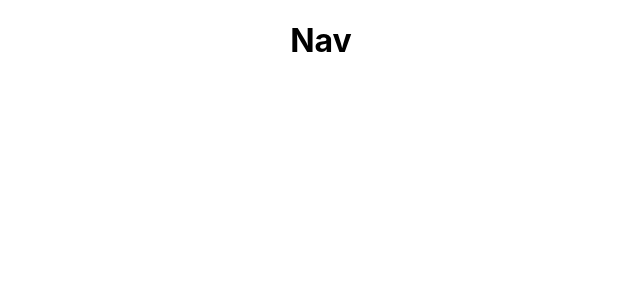
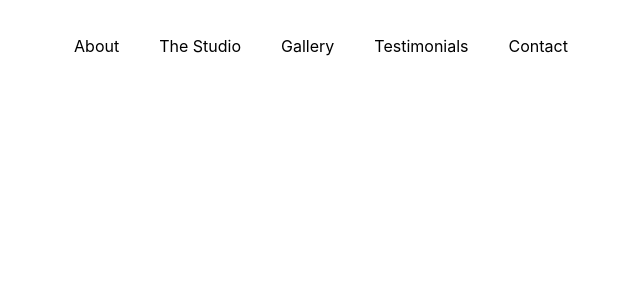
Before and after one commit to proiacm/C.P.Art-Studio, a React (Create React App) app: page / in a window 1280 px wide. Shown: the top 300 px of the page, without its empty margins (319-959 px from the left). Built offline with nearby package versions, Linux system fonts and the light colour scheme.

Commit message:
Initial Nav layout

```diff
--- a/src/Nav/Nav.css
+++ b/src/Nav/Nav.css
@@ -0,0 +1,4 @@
+.nav-li {
+  display: inline-block;
+  padding: 20px;
+}
--- a/src/Nav/Nav.js
+++ b/src/Nav/Nav.js
@@ -4,8 +4,12 @@ import './Nav.css';
 const Nav = () => {
 
   return (
-      <div>
-          <h1>Nav</h1>
+      <div className='nav'>
+          <p className='nav-li'>About</p>
+          <p className='nav-li'>The Studio</p>
+          <p className='nav-li'>Gallery</p>
+          <p className='nav-li'>Testimonials</p>
+          <p className='nav-li'>Contact</p>
       </div>
   )
 }
```
Also changed, not shown: 1 other file (tests, documents, lock files or other folders).
